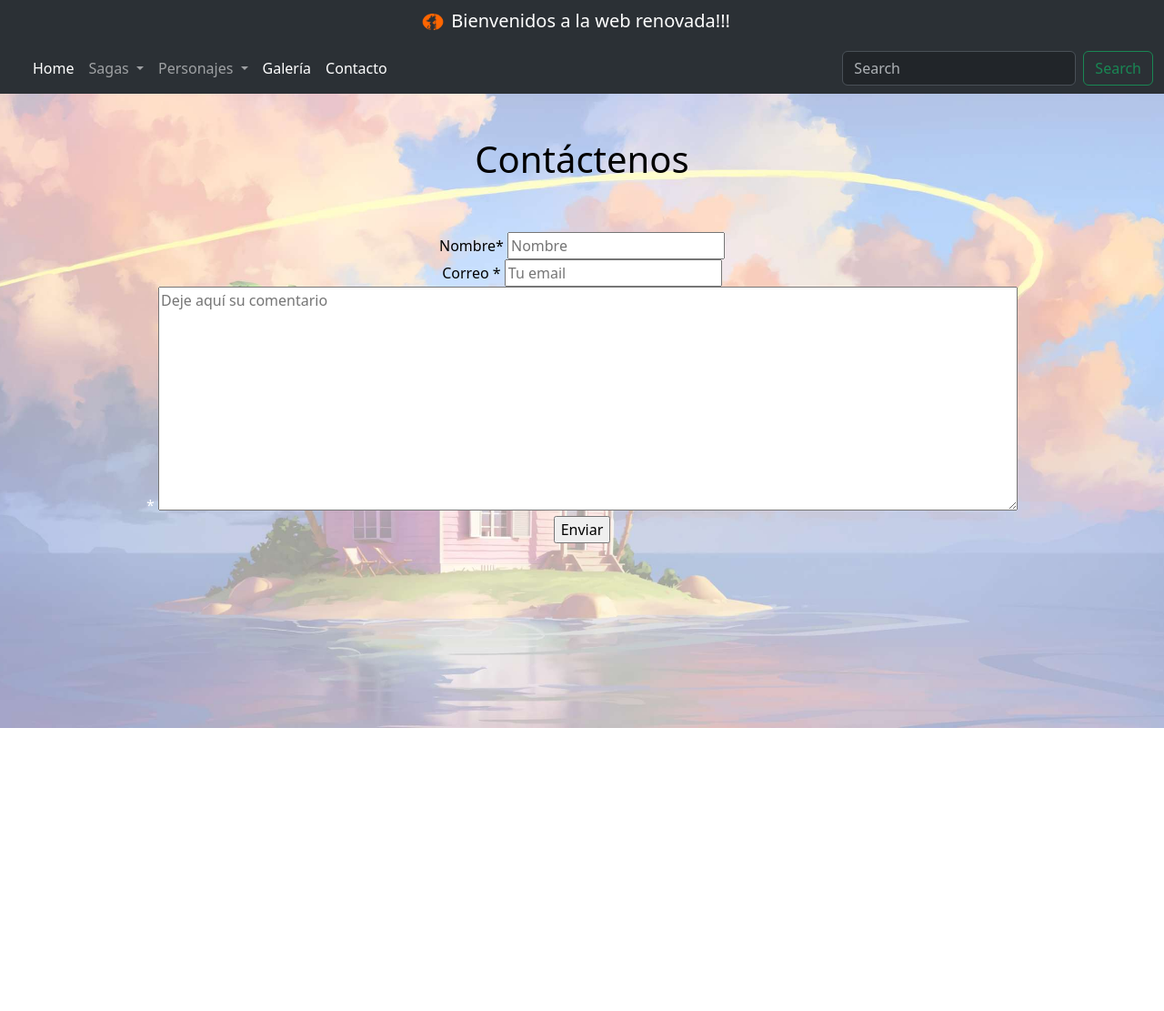
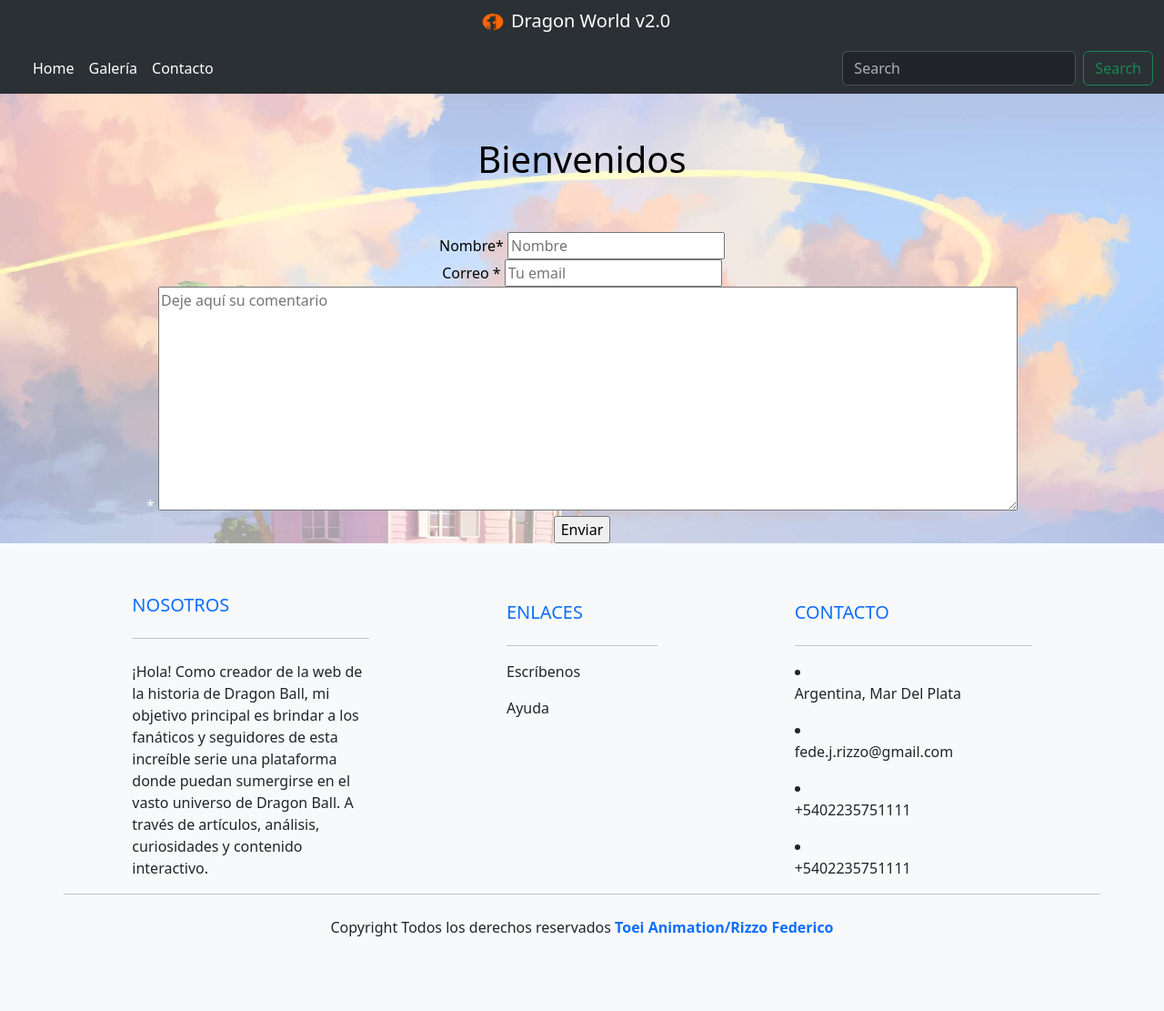
Before and after one commit to Drazacks/MiRepoRizzoFederico, a plain HTML site: page pages/contacto.html in a window 1280 px wide. Shown: the whole page at 91% size. Before the commit the page ends 800 px from the top, so only its background shows below. Drawn offline with nearby package versions, Linux system fonts and the light colour scheme.

Commit message:
arreglos finales de responsive

```diff
--- a/pages/contacto.html
+++ b/pages/contacto.html
@@ -19,7 +19,7 @@
                 <a class="navbar-brand" href="#">
                     <img src="../assets/imagenes/favicon.png" alt="Logo" width="30" height="30"
                         class="d-inline-block align-text-top">
-                    Bienvenidos a la web renovada!!!    <!--icono del favicon-->
+                    Dragon World v2.0 <!--icono del favicon-->
                 </a>
             </div>
         </nav>
@@ -35,30 +35,7 @@
                 <div class="collapse navbar-collapse" id="navbarScroll">
                     <ul class="navbar-nav me-auto my-2 my-lg-0 navbar-nav-scroll" style="--bs-scroll-height: 100px;">
                         <li class="nav-item">
-                            <a class="nav-link active" aria-current="page" href="../index.html">Home</a>
-                        </li>
-                        <li class="nav-item dropdown">
-                            <a class="nav-link dropdown-toggle" href="#" role="button" data-bs-toggle="dropdown"
-                                aria-expanded="false">
-                                Sagas
-                            </a>
-                            <ul class="dropdown-menu">
-                                <li><a class="dropdown-item" href="#">Dragon Ball</a></li>
-                                <li><a class="dropdown-item" href="#">Dragon Ball Z</a></li>
-                                <li><a class="dropdown-item" href="#">Dragon Ball GT</a></li>
-                                <li><a class="dropdown-item" href="#">Dragon Ball Super</a></li>
-                            </ul>
-                        </li>
-                        <li class="nav-item dropdown">
-                            <a class="nav-link dropdown-toggle" href="#" role="button" data-bs-toggle="dropdown"
-                                aria-expanded="false">
-                                Personajes
-                            </a>
-                            <ul class="dropdown-menu">
-                                <li><a class="dropdown-item" href="#">Bando Bueno</a></li>
-                                <li><a class="dropdown-item" href="#">Bando Malo</a></li>
-                            </ul>
-                        </li>
+                            <a class="nav-link active" aria-current="page" href="#">Home</a>
                         <li class="nav-item">
                             <a class="nav-link active" aria-current="page" href="../pages/galeria.html">Galería</a>
                         </li>
@@ -66,16 +43,16 @@
                             <a class="nav-link active" aria-current="page" href="../pages/contacto.html">Contacto</a>
                         </li>
                     </ul>
+
                     <form class="d-flex" role="search">
                         <input class="form-control me-2" type="search" placeholder="Search" aria-label="Search">
                         <button class="btn btn-outline-success" type="submit">Search</button>
                     </form>
                 </div>
-            </div>
         </nav>
 
         <br><br>
-        <h1 class="tituloPrincipal">Contáctenos</h1> <!-- titulo principal de mi web-->
+        <h1 class="tituloPrincipal">Bienvenidos</h1> <!-- titulo principal de mi web-->
         <!-- <h2 class="tituloPrincipal">Bienvenidos a la web renovada!!!</h2> -->
         <br><br>
     </header>
@@ -106,7 +83,75 @@
 
     </Main>
 
-
+    <footer class="bg-light text-dark pt-5 pb-4">
+        <div class="container text-center text-md-start">
+            <div class="row text-center text-md-start">
+                <div class="col-md-3 col-lg-3 col-xl-3 mx-auto mt-2">
+                    <h5 class="text-uppercase mb-4 font-weight-bold text-primary">Nosotros</h5>
+                    <hr class="mb-4">
+                    <p>¡Hola! Como creador de la web de la historia de Dragon Ball, mi objetivo principal es brindar a
+                        los fanáticos y seguidores de esta increíble serie una plataforma donde puedan sumergirse en el
+                        vasto universo de Dragon Ball. A través de artículos, análisis, curiosidades y contenido
+                        interactivo.</p>
+                </div>
+                <div class="col-md-2 col-lg-2 col-xl-2 mx-auto mt-3">
+                    <h5 class="text-uppercase mb-4 font-weight-bold text-primary">Enlaces</h5>
+                    <hr class="MB-4">
+                    <P>
+                        <a href="../pages/contacto.html" class="text-dark">Escríbenos</a>
+                    </P>
+                    <P>
+                        <a href="../pages/contacto.html" class="text-dark">Ayuda</a>
+                    </P>
+                </div>
+                <div class="col-md-2 col-lg-2 col-xl-3 mx-auto mt-3">
+                    <h5 class="text-uppercase mb-4 font-weight-bold text-primary">Contacto</h5>
+                    <hr class="MB-4">
+                    <P>
+                        <li class="fas fa-home me-3"></li>Argentina, Mar Del Plata
+                    </P>
+                    <P>
+                        <li class="fas fa-home me-3"></li>fede.j.rizzo@gmail.com
+                    </P>
+                    <P>
+                        <li class="fas fa-phone me-3"></li>+5402235751111
+                    </P>
+                    <P>
+                        <li class="fas fa-print me-3"></li>+5402235751111
+                    </P>
+                </div>
+                <hr class="mb-4">
+                <div class="text-center MB-2">
+                    <P>
+                        Copyright Todos los derechos reservados
+                        <a href="#">
+                            <strong class="text-primary">Toei Animation/Rizzo Federico</strong>
+                        </a>
+                    </P>
+                </div>
+                <div class="text-center">
+                    <ul class="list-unstyled list-inline">
+                        <li class="list-inline-item">
+                            <a href="https://www.facebook.com/DragonBallZ?locale=es_LA" class="text-dark"> <i
+                                    class="fab fa-facebook"></i></a>
+                        </li>
+                        <li class="list-inline-item">
+                            <a href="https://twitter.com/db_official_es?lang=es" class="text-dark"> <i
+                                    class="fab fa-twitter"></i></a>
+                        </li>
+                        <li class="list-inline-item">
+                            <a href="https://www.instagram.com/dragonballsuper/?hl=es" class="text-dark"> <i
+                                    class="fab fa-instagram"></i></a>
+                        </li>
+                        <li class="list-inline-item">
+                            <a href="https://www.youtube.com/channel/UCQYYekTKCb1y12sas08T6gQ" class="text-dark"> <i
+                                    class="fab fa-youtube"></i></a>
+                        </li>
+                    </ul>
+                </div>
+            </div>
+        </div>
+    </footer>
 
 
     <script src="https://cdn.jsdelivr.net/npm/bootstrap@5.3.2/dist/js/bootstrap.bundle.min.js"
```
Also changed, not shown: index.html (+0 -22 lines), pages/galeria.html (+73 -27 lines).
